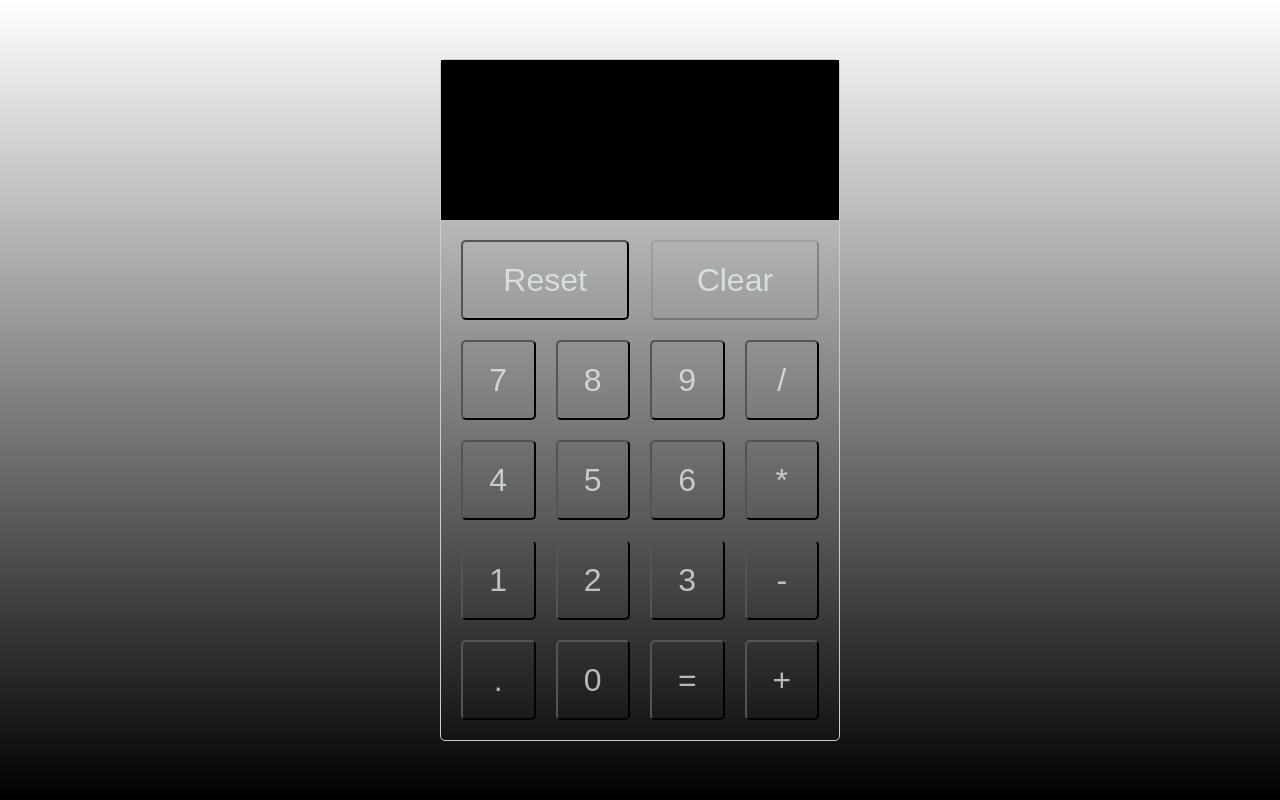
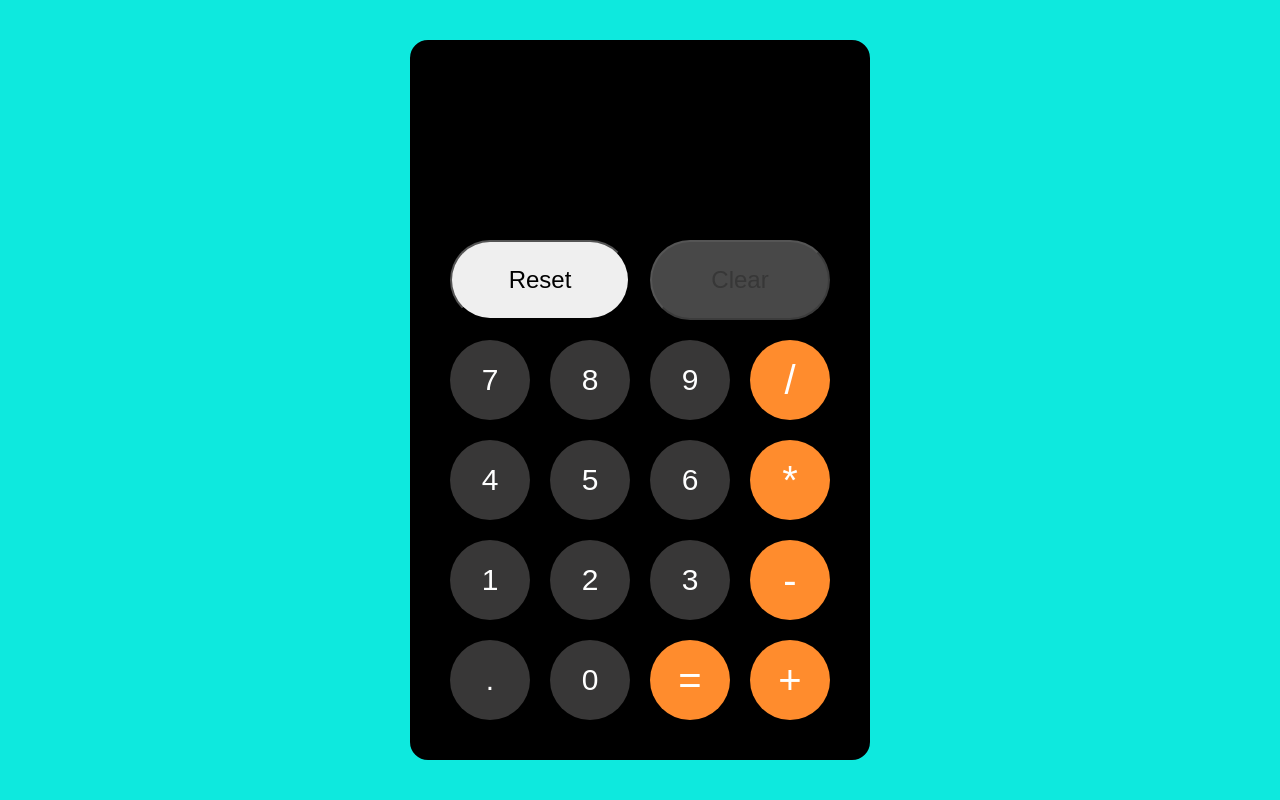
Before and after one commit to ShahabuddinAnsari/react-calculator, a React (Create React App) app: page / in a window 1280 px wide. Built offline with nearby package versions, Linux system fonts and the light colour scheme.

Commit message:
updated styling

```diff
--- a/package.json
+++ b/package.json
@@ -3,13 +3,13 @@
   "version": "0.1.0",
   "private": true,
   "dependencies": {
-    "@testing-library/jest-dom": "^4.2.4",
+    "@testing-library/jest-dom": "^5.14.1",
     "@testing-library/react": "^9.3.2",
     "@testing-library/user-event": "^7.1.2",
     "express": "^4.17.1",
     "react": "^16.13.1",
     "react-dom": "^16.13.1",
-    "react-scripts": "3.4.1",
+    "react-scripts": "^4.0.3",
     "redux": "^4.0.5"
   },
   "proxy": "http://localhost:3000",
--- a/src/App.js
+++ b/src/App.js
@@ -50,9 +50,9 @@ class App extends React.Component {
 
   render() {
      return (
-      <div className="wrapper">
-        <div className="display input">{this.state.input ? this.state.input : ''}</div>
-        <div className="display result">{this.state.result}</div>
+      <div className="main">
+        <div className="currentInput">{this.state.input ? this.state.input : ''}</div>
+        <div className="result">{this.state.result}</div>
         <Keypads
           inputHandler={this.inputHandler}
           reset={this.resetHandler}
--- a/src/app.css
+++ b/src/app.css
@@ -12,20 +12,30 @@ html {
 body {
     width: 100%;
     height: 100vh;
-    background-image: linear-gradient(0deg, black, transparent);
+    display: flex;
+    justify-content: center;
+    align-items: center;
+    background-image: linear-gradient(rgb(14, 233, 222), rgb(14, 233, 222));
 }
 
-.wrapper {
-    position: absolute;
-    top: 50%;
-    left: 50%;
-    transform: translate(-50%, -50%);
-    border: 1px solid #ccc;
-    border-radius: 5px;
-    width: 400px;
+.main {
+    border: 20px solid black;
+    border-radius: 18px;
+    background-color: black;
 }
 
-.display {
+.currentInput {
+    width: 100%;
+    height: 80px;
+    background: black;
+    color: #ccc;
+    font-size: 32px;
+    text-align: right;
+    padding-right: 20px;
+    padding-top: 5px;
+}
+
+.result {
     width: 100%;
     height: 80px;
     background: black;
@@ -43,19 +53,25 @@ body {
 .actions {
     display: flex;
     justify-content: space-between;
+    align-items: center;
     margin-bottom: 20px;
 }
 
-.actions>.btn {
-    width: 47%;
+.reset, .clear {
+    height: 80px;
+    width: 180px;
+    border-radius: 50px;
+    font-size: 24px;
 }
 
 .btn {
     height: 80px;
-    font-size: 32px;
-    border-radius: 5px;
-    background-color: transparent;
-    color: #e8f8e9b8;
+    width: 80px;
+    font-size: 30px;
+    border: none;
+    border-radius: 50%;
+    background-color: rgb(56, 55, 55);
+    color: white;
 }
 
 .btn:hover, .btn:active {
@@ -66,6 +82,12 @@ body {
     display: grid;
     grid-template-columns: 1fr 1fr 1fr 1fr;
     gap: 20px 20px;
+}
+
+.mathsSymbol {
+    background-color: rgb(255, 140, 45);
+    color: white;
+    font-size: 40px;
 }
 
 @media only screen and (max-width: 1000px) {
--- a/src/component/Keypads.js
+++ b/src/component/Keypads.js
@@ -7,27 +7,26 @@ class Keypads extends Component {
         return (
             <div className="input">
                 <div className="actions">
-                    <button className="btn btn-primary" onClick={this.props.reset}>Reset</button>
-                    {/* <button className={"button " + disableBtn ? "disableBtn" : ""} disabled={disableBtn} onClick={this.props.clearInput}>Clear</button> */}
-                    <button className="btn btn-primary" disabled={disableBtn} onClick={this.props.clearInput}>Clear</button>
+                    <button className="reset" onClick={this.props.reset}>Reset</button>
+                    <button className="clear" disabled={disableBtn} onClick={this.props.clearInput}>Clear</button>
                 </div>
                 <div className="keypad">
-                    <button className="btn btn-primary" value="7" onClick={this.props.inputHandler}>7</button>
-                    <button className="btn btn-primary" value="8" onClick={this.props.inputHandler}>8</button>
-                    <button className="btn btn-primary" value="9" onClick={this.props.inputHandler}>9</button>
-                    <button className="btn btn-primary" value="/" onClick={this.props.inputHandler}>/</button>
-                    <button className="btn btn-primary" value="4" onClick={this.props.inputHandler}>4</button>
-                    <button className="btn btn-primary" value="5" onClick={this.props.inputHandler}>5</button>
-                    <button className="btn btn-primary" value="6" onClick={this.props.inputHandler}>6</button>
-                    <button className="btn btn-primary" value="*" onClick={this.props.inputHandler}>*</button>
-                    <button className="btn btn-primary" value="1" onClick={this.props.inputHandler}>1</button>
-                    <button className="btn btn-primary" value="2" onClick={this.props.inputHandler}>2</button>
-                    <button className="btn btn-primary" value="3" onClick={this.props.inputHandler}>3</button>
-                    <button className="btn btn-primary" value="-" onClick={this.props.inputHandler}>-</button>
-                    <button className="btn btn-primary" value="." onClick={this.props.inputHandler}>.</button>
-                    <button className="btn btn-primary" value="0" onClick={this.props.inputHandler}>0</button>
-                    <button className="btn btn-primary" value="=" onClick={this.props.getResult}>=</button>
-                    <button className="btn btn-primary" value="+" onClick={this.props.inputHandler}>+</button>
+                    <button className="btn" value="7" onClick={this.props.inputHandler}>7</button>
+                    <button className="btn" value="8" onClick={this.props.inputHandler}>8</button>
+                    <button className="btn" value="9" onClick={this.props.inputHandler}>9</button>
+                    <button className="btn mathsSymbol" value="/" onClick={this.props.inputHandler}>/</button>
+                    <button className="btn" value="4" onClick={this.props.inputHandler}>4</button>
+                    <button className="btn" value="5" onClick={this.props.inputHandler}>5</button>
+                    <button className="btn" value="6" onClick={this.props.inputHandler}>6</button>
+                    <button className="btn mathsSymbol" value="*" onClick={this.props.inputHandler}>*</button>
+                    <button className="btn" value="1" onClick={this.props.inputHandler}>1</button>
+                    <button className="btn" value="2" onClick={this.props.inputHandler}>2</button>
+                    <button className="btn" value="3" onClick={this.props.inputHandler}>3</button>
+                    <button className="btn mathsSymbol" value="-" onClick={this.props.inputHandler}>-</button>
+                    <button className="btn" value="." onClick={this.props.inputHandler}>.</button>
+                    <button className="btn" value="0" onClick={this.props.inputHandler}>0</button>
+                    <button className="btn mathsSymbol" value="=" onClick={this.props.getResult}>=</button>
+                    <button className="btn mathsSymbol" value="+" onClick={this.props.inputHandler}>+</button>
                 </div >
             </div>
         );
```
Also changed, not shown: 1 other file (tests, documents, lock files or other folders).
